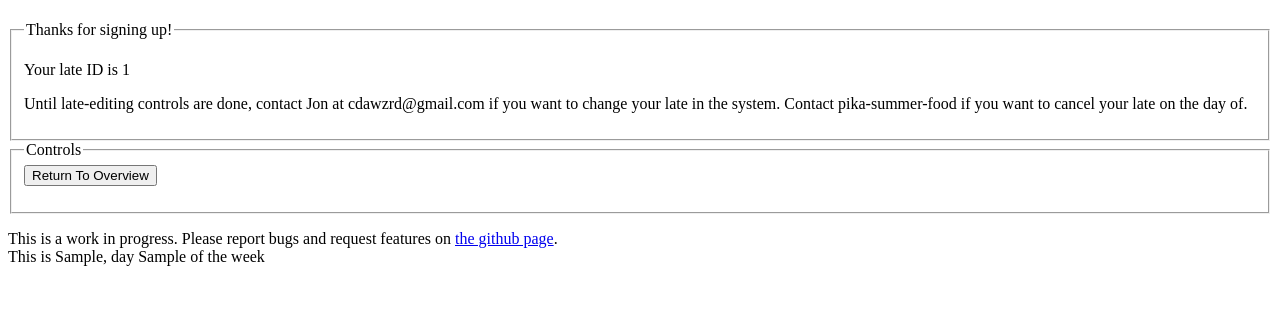
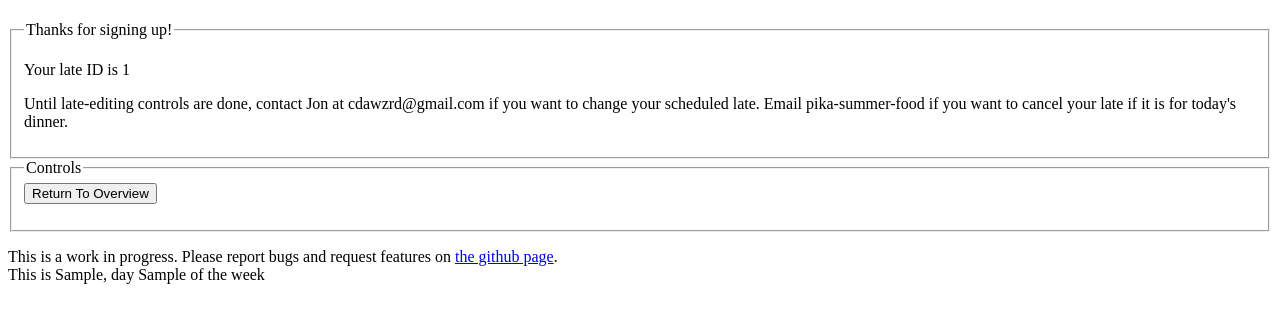
Before and after one commit to craftyjon/mealplanner, a Django app: template mealplanner/templates/lates/signup-complete.htm in a window 1280 px wide. Shown: the part 45-368 px from the top of the page. Run offline with Django 3.2, Linux system fonts and the light colour scheme; the template is opened without the code that fills it: most values are stand-ins (such as "Sample title", 1, 10 or a date in 2020); some libraries are stand-ins or nearby versions.

Commit message:
text changes for production

```diff
--- a/mealplanner/templates/lates/signup-complete.htm
+++ b/mealplanner/templates/lates/signup-complete.htm
@@ -10,7 +10,7 @@
             <fieldset id="late-submit-user">
                 <legend>Thanks for signing up!</legend>
                 <p>Your late ID is {{ late_id }}</p>
-                <p>Until late-editing controls are done, contact Jon at cdawzrd@gmail.com if you want to change your late in the system.  Contact pika-summer-food if you want to cancel your late on the day of.</p>
+                <p>Until late-editing controls are done, contact Jon at cdawzrd@gmail.com if you want to change your scheduled late.  Email pika-summer-food if you want to cancel your late if it is for today's dinner.</p>
                 {% if weekly %}
                 <p>You have signed up for a late every week on this day, for a period of 120 days.</p>
                 {% endif %}
--- a/mealplanner/templates/lates/signup.htm
+++ b/mealplanner/templates/lates/signup.htm
@@ -29,7 +29,7 @@
                 <legend>This late is for... </legend>
                     {{ form.schedule.errors }}
                     {{ form.schedule }}
-                    <div class="info"><strong>Note:</strong> You can cancel or modify a late at any time up to 7pm on the day of dinner.</div>
+                    <!--<div class="info"><strong>Note:</strong> You can cancel or modify a late at any time up to 7pm on the day of dinner.</div>-->
             </fieldset>
     </div>
 </div>
```
